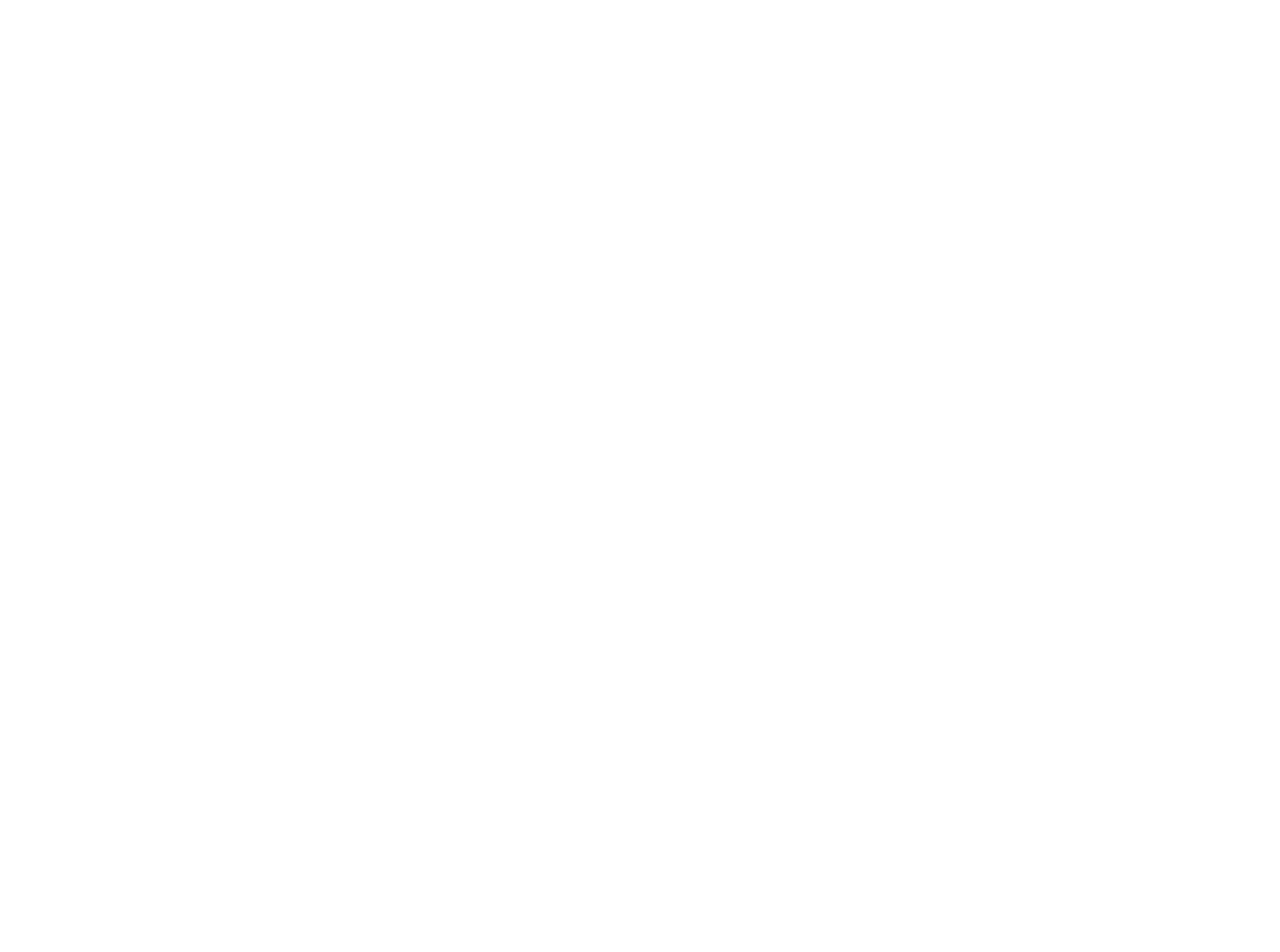
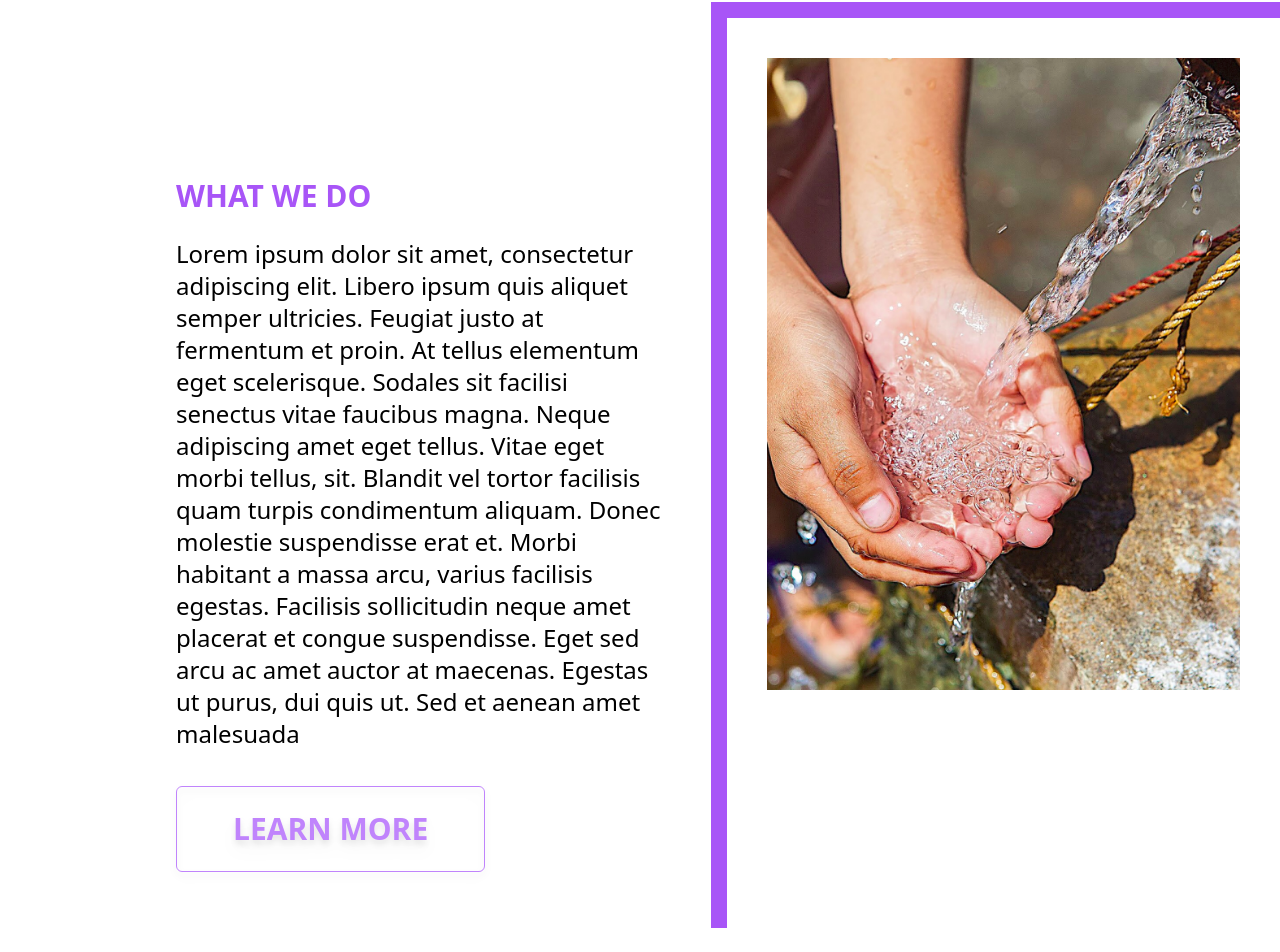
Before and after one commit to abdukasim/muntaha-website, a Next.js app: page / in a window 1280 px wide. Shown: the part 1908-2860 px from the top of the page. Before the commit the page ends 1798 px from the top, so only its background shows below. Built offline with nearby package versions, Linux system fonts and the light colour scheme.

Commit message:
activity section with assets and import into index.js

```diff
--- /dev/null
+++ b/components/activitySection.js
@@ -0,0 +1,43 @@
+import Image from "next/image";
+import React from "react";
+
+export default function ActivitySection() {
+  return (
+    <section className="activity-section">
+      <div className="flex flex-col md:flex-row-reverse">
+        <div className="w-full mt-28 mb-10 pt-10 px-10  border-t-8 lg:border-t-16 border-l-8 lg:border-l-16 border-t-purple-500 border-l-purple-500">
+          <Image
+            width={582}
+            height={778}
+            layout="responsive"
+            src="/images/activityImg.png"
+            alt="Washing hands"
+          />
+        </div>
+        <div className="px-10 py-24 md:pt-72 md:pl-44  md:bg-inherit flex items-start flex-col w-full">
+          <h1 className="font-black text-3xl text-purple-500 uppercase mb-6">
+            what we do
+          </h1>
+          <p className="mb-6 pb-3 font-light text-base md:text-2xl md:about-p-sm">
+            Lorem ipsum dolor sit amet, consectetur adipiscing elit. Libero
+            ipsum quis aliquet semper ultricies. Feugiat justo at fermentum et
+            proin. At tellus elementum eget scelerisque. Sodales sit facilisi
+            senectus vitae faucibus magna. Neque adipiscing amet eget tellus.
+            Vitae eget morbi tellus, sit. Blandit vel tortor facilisis quam
+            turpis condimentum aliquam. Donec molestie suspendisse erat et.
+            Morbi habitant a massa arcu, varius facilisis egestas. Facilisis
+            sollicitudin neque amet placerat et congue suspendisse. Eget sed
+            arcu ac amet auctor at maecenas. Egestas ut purus, dui quis ut. Sed
+            et aenean amet malesuada
+          </p>
+          <a
+            href=""
+            className="uppercase text-purple-400 font-bold text-xl md:text-3xl bg-transparent border border-solid border-purple-400 rounded-md drop-shadow-lg py-4 md:py-6 px-12 md:px-14 hover:bg-purple-400 hover:text-white transition ease-in-out delay-150 hover:-translate-y-1 hover:scale-110 duration-300 "
+          >
+            learn more
+          </a>
+        </div>
+      </div>
+    </section>
+  );
+}
--- a/pages/index.js
+++ b/pages/index.js
@@ -1,6 +1,7 @@
 import Head from "next/head";
 import Image from "next/image";
 import AboutSection from "../components/aboutSection";
+import ActivitySection from "../components/activitySection";
 import Header from "../components/header";
 
 export default function Home() {
@@ -14,6 +15,7 @@
 
       <Header />
       <AboutSection />
+      <ActivitySection />
     </div>
   );
 }
```
Also changed, not shown: public/images/aboutImageSm.png (added), public/images/activityImg.png (added).
